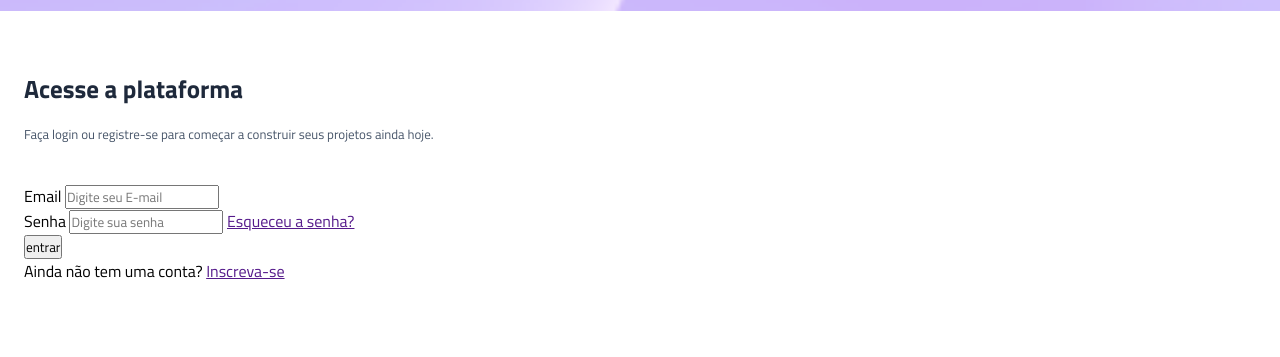
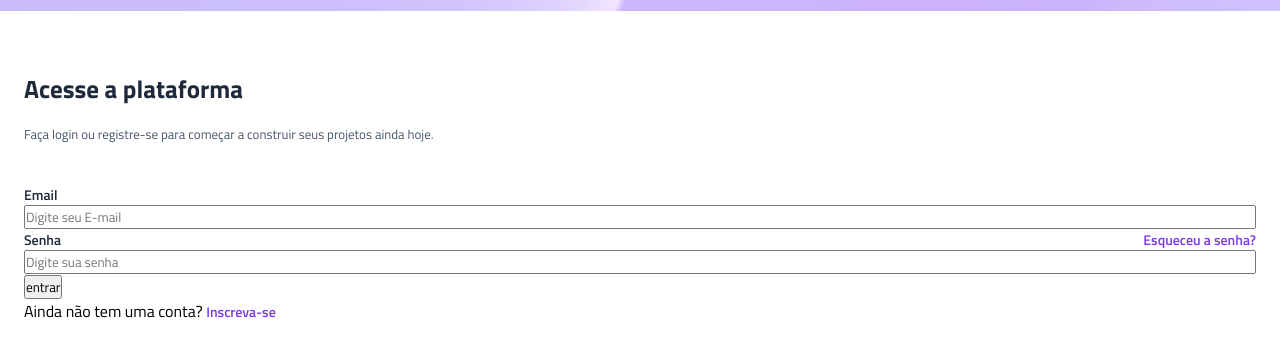
Before and after one commit to DaviMartins12C/project-vertigo, a plain HTML site: page index.html in a window 1280 px wide. Shown: the part 123-480 px from the top of the page. Drawn offline with Linux system fonts and the light colour scheme.

Commit message:
estilização dos labels e ancôras na seção de login

```diff
--- a/index.html
+++ b/index.html
@@ -27,9 +27,10 @@
                 <div class="input-box"><label for="email">Email</label>
                     <input type="email" placeholder="Digite seu E-mail" id="email">
                 </div>
-                <div class="input-box"><label for="Senha">Senha</label>
-                    <input type="password" placeholder="Digite sua senha" id="Senha">
-                    <a href="">Esqueceu a senha?</a>
+                <div class="input-box">
+                    <div><label for="Senha">Senha</label>
+                        <a href="">Esqueceu a senha?</a></div>
+                     <input type="password" placeholder="Digite sua senha" id="Senha">
                 </div>
 
                 <button>entrar</button>
--- a/style.css
+++ b/style.css
@@ -10,6 +10,7 @@
 :root{
    --gray-800: #1e293b;
    --gray-600: #475569;
+   --purple: #7c3aed;
 }
 
 
@@ -44,3 +45,35 @@ main{
     color: var(--gray-600);
 
 }
+
+.input-box{
+    display: flex;
+    flex-direction: column;
+}
+
+.input-box div{
+    display: flex;
+    justify-content: space-between;
+    align-items: center;
+}
+
+
+
+
+.login label{
+    font-size: 0.875rem;
+    color: var(--gray-800);
+    font-weight: 600;
+}
+
+.login a{
+    color: var(--purple);
+    text-decoration: none;
+    font-size: 0.875rem;
+    font-weight: 600;
+}
+
+
+.login a:hover{
+    text-decoration: underline;
+}
```
